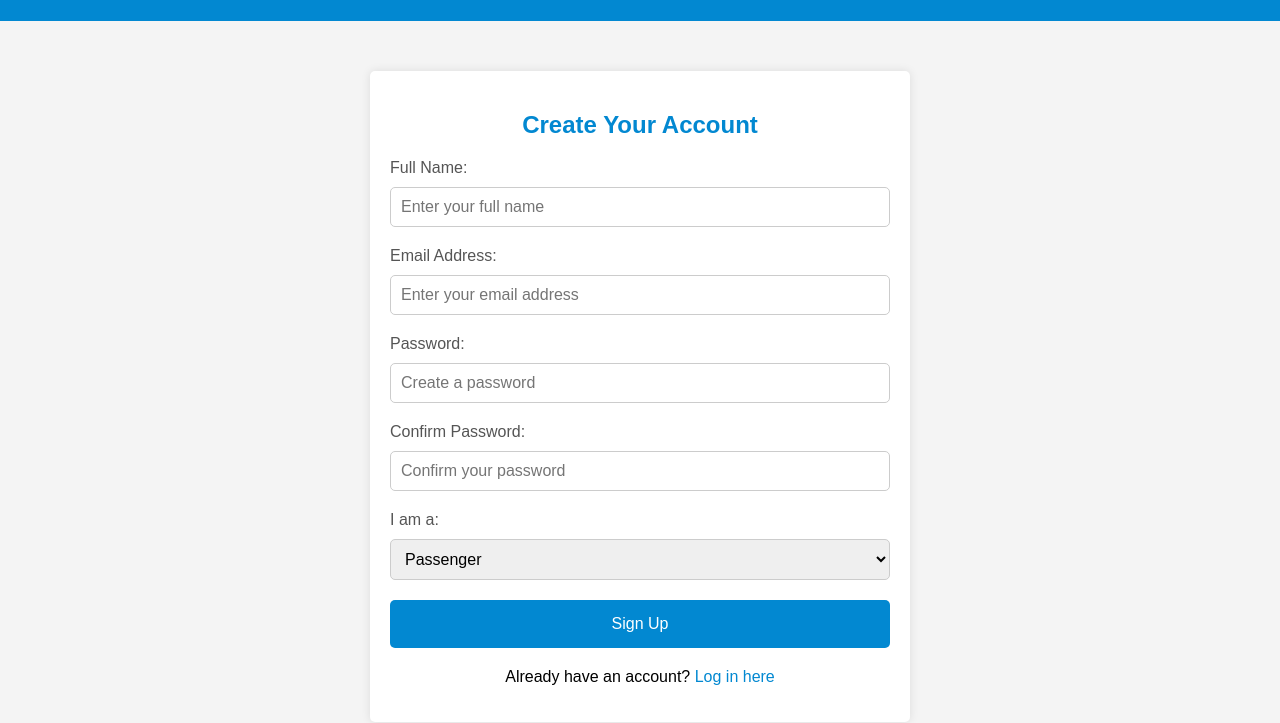
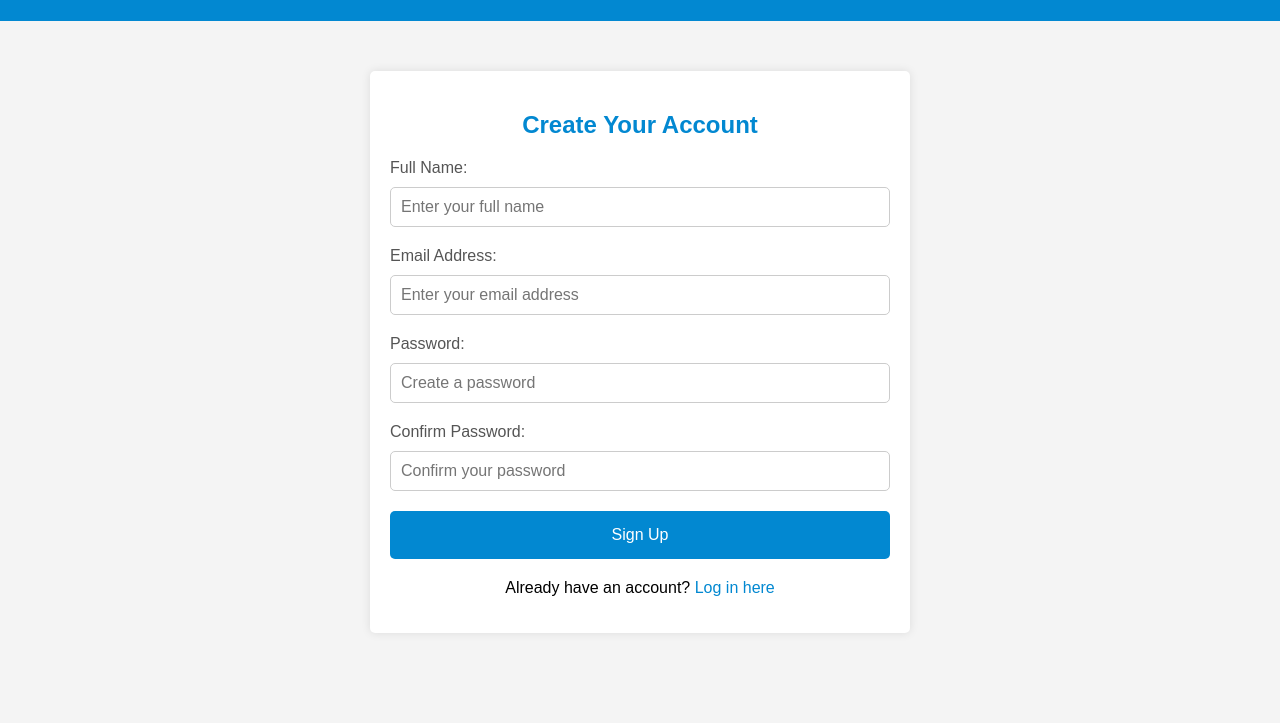
Before and after one commit to vidhan016/carpooling, a plain HTML site: page signup_page.html in a window 1280 px wide. Shown: the part 99-822 px from the top of the page. After the commit the page ends 800 px from the top, so only its background shows below. Drawn offline with Linux system fonts and the light colour scheme.

Commit message:
signup_page.html

```diff
--- a/signup_page.html
+++ b/signup_page.html
@@ -102,13 +102,6 @@
             <label for="confirmPassword">Confirm Password:</label>
             <input type="password" id="confirmPassword" name="confirmPassword" placeholder="Confirm your password" required>
 
-            <!-- Driver or Passenger Selection -->
-            <label for="userType">I am a:</label>
-            <select id="userType" name="userType" required>
-                <option value="passenger">Passenger</option>
-                <option value="driver">Driver</option>
-            </select>
-
             <!-- Submit Button -->
             <button type="submit">Sign Up</button>
         </form>
```
